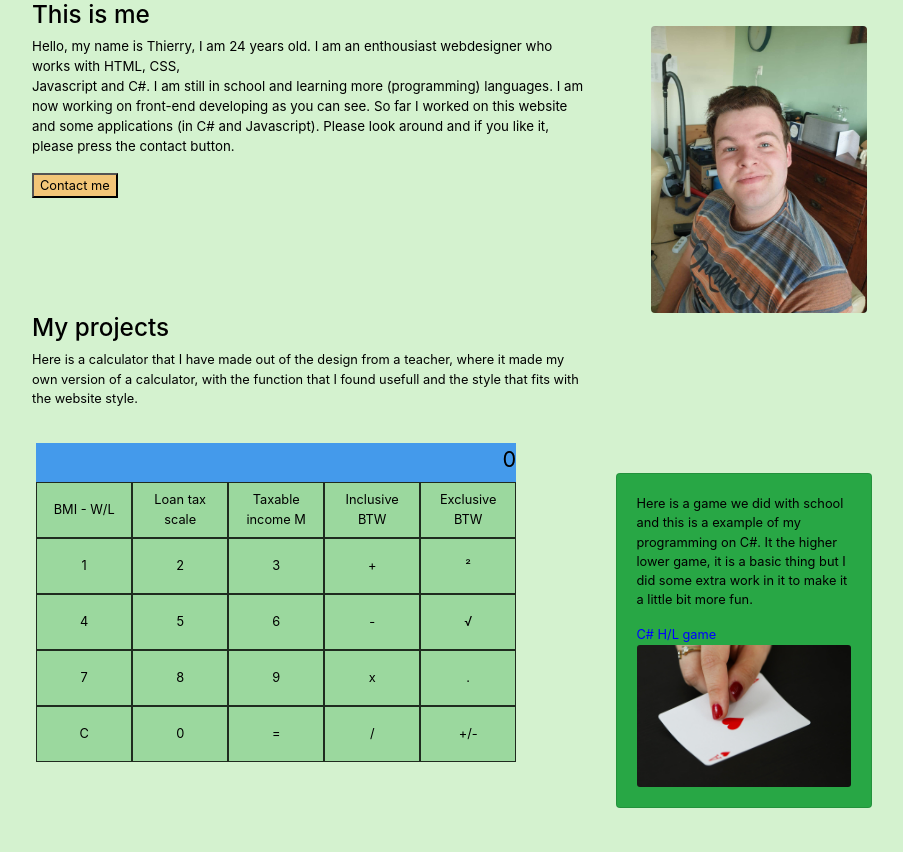
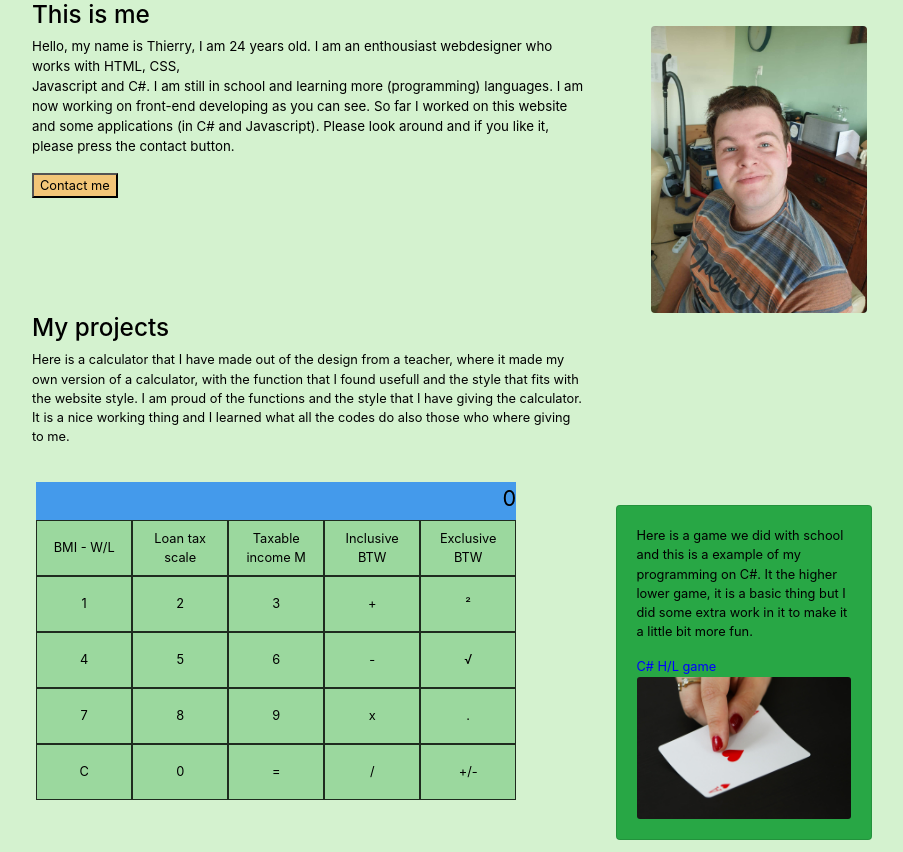
Before and after one commit to Thbroersma/Thbroersma.github.io, a PHP site: page / in a window 1280 px wide. Shown: the part 137-989 px from the top of the page, without its empty margins (96-999 px from the left). Before the commit the page ends 945 px from the top, so only its background shows below. Run offline with PHP 8.4, Linux system fonts and the light colour scheme.

Commit message:
Paar dingen toegevoegd in tekst

```diff
--- a/css/styling.css
+++ b/css/styling.css
@@ -74,7 +74,7 @@
 	text-align: center;
 }
 .higherLower {
-	margin-top: 20vh;
+	margin-top: 24vh;
 }
 .intro {
 	margin-left: 2vw;
--- a/index.html
+++ b/index.html
@@ -69,7 +69,9 @@
             <h3 class="headingThree">My projects</h3>
             <p>
                 Here is a calculator that I have made out of the design from a teacher, where it made my own version of a calculator,
-                with the function that I found usefull and the style that fits with the website style.
+                with the function that I found usefull and the style that fits with the website style. I am proud of the functions and the
+                style that I have giving the calculator. It is a nice working thing and I learned what all the codes do also those who where
+                giving to me.
             </p>
             <div class="container computingBlock">
                 <div class="row">
--- a/mot.html
+++ b/mot.html
@@ -89,7 +89,7 @@
 				</div>
 			</div>
 			<div class="row">
-				<div class="col-xs-12">
+				<div class="col-10">
 					<H3 class="motivation">Job profile</H3>
 					<p>
 						As a student I did an interview with a professional programmer, who is working on different kind of levels in the IT.
@@ -109,7 +109,7 @@
 						Further for a young developer it is good to know that you always must have a contract in paper, so you will have the things you
 						need to do your job. And it is good to always look around for other programm languages so you will become more valuable in skills,
 						plus try to switch between 1 and 2 years from project (unless the company you work for, changes a lot in the kind of projects.). So
-						you won't stay in the one kind of programm job but grow in your skills. For example, give yourself a challenge to create something you haven't
+						you won't stay in the one kind of programme job but grow in your skills. For example, give yourself a challenge to create something you haven't
 						done yet or create something you can within a timelimit.
 					</p>
 				</div>
```
